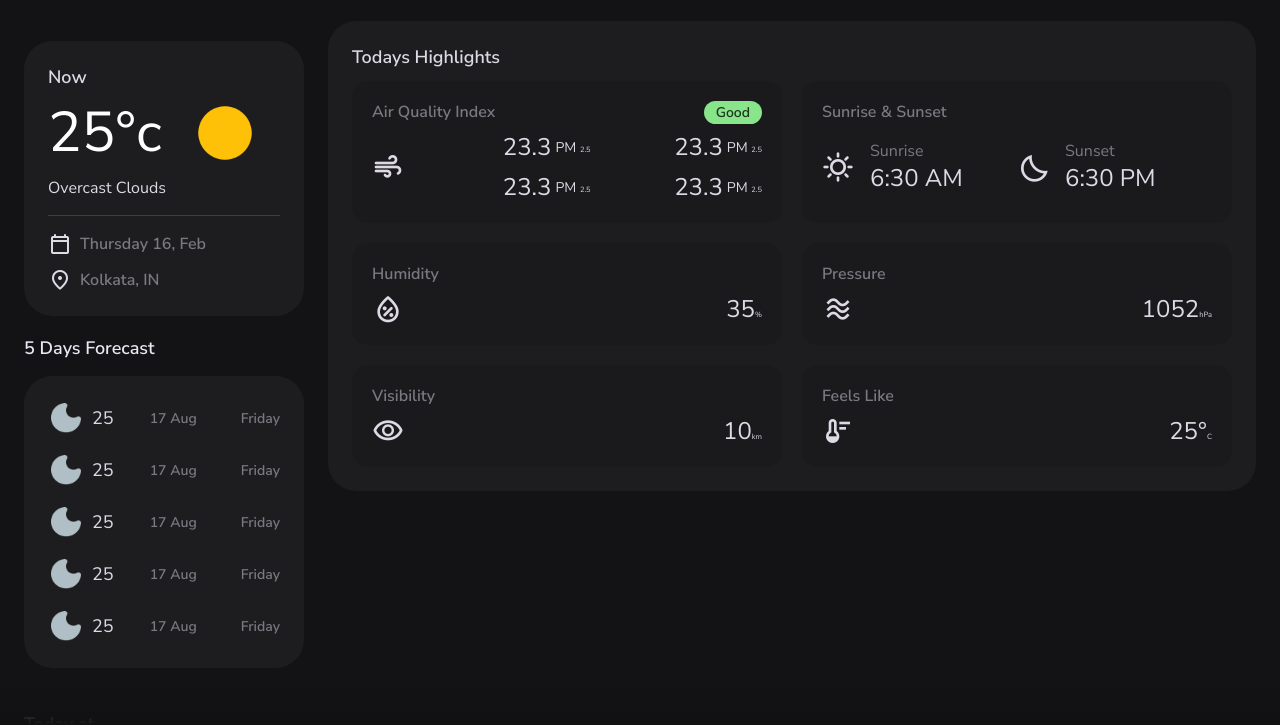
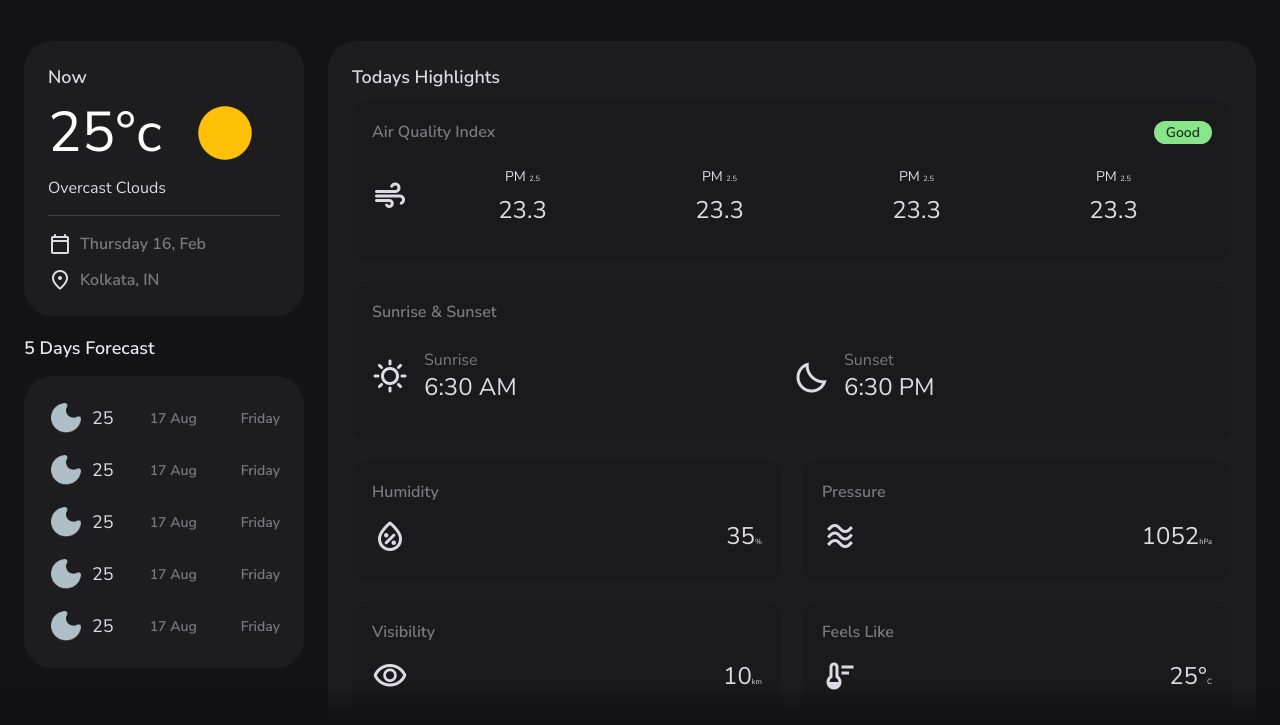
Before and after one commit to FireBird1998/Weather-App-V2, a website built with Vite: page index.html in a window 1280 px wide. Shown: the part 75-800 px from the top of the page. Built offline with nearby package versions, Linux system fonts and the light colour scheme.

Commit message:
more error correction and css responsive added

```diff
--- a/public/css/style.css
+++ b/public/css/style.css
@@ -820,10 +820,30 @@ responsive for larger that 768px screen
     margin-block-end: 16px;
   }
 
+  .highlights { margin-top: 20px; }
+
   .highlight-list {
-    display: grid;
     grid-template-columns: 1fr 1fr;
   }
 
+  .highlight-card:nth-child(-n+2){
+    grid-column: span 2;
+    height: 160px;
+  }
+
+  .highlight-card:nth-child(n+3){ height: 120px; }
+
+  .highlights .m-icon { font-size: 3.6rem; }
+
+  .highlight-card.one .card-item{
+    width: 25%;
+    flex-direction: column-reverse;
+    gap: 8px;
+  }
+  .slider-container {
+    margin-inline: 0 -24px;
+    border-bottom-left-radius: var(--radius-16);
+    border-top-left-radius: var(--radius-16);
+  }
 
 }
```
